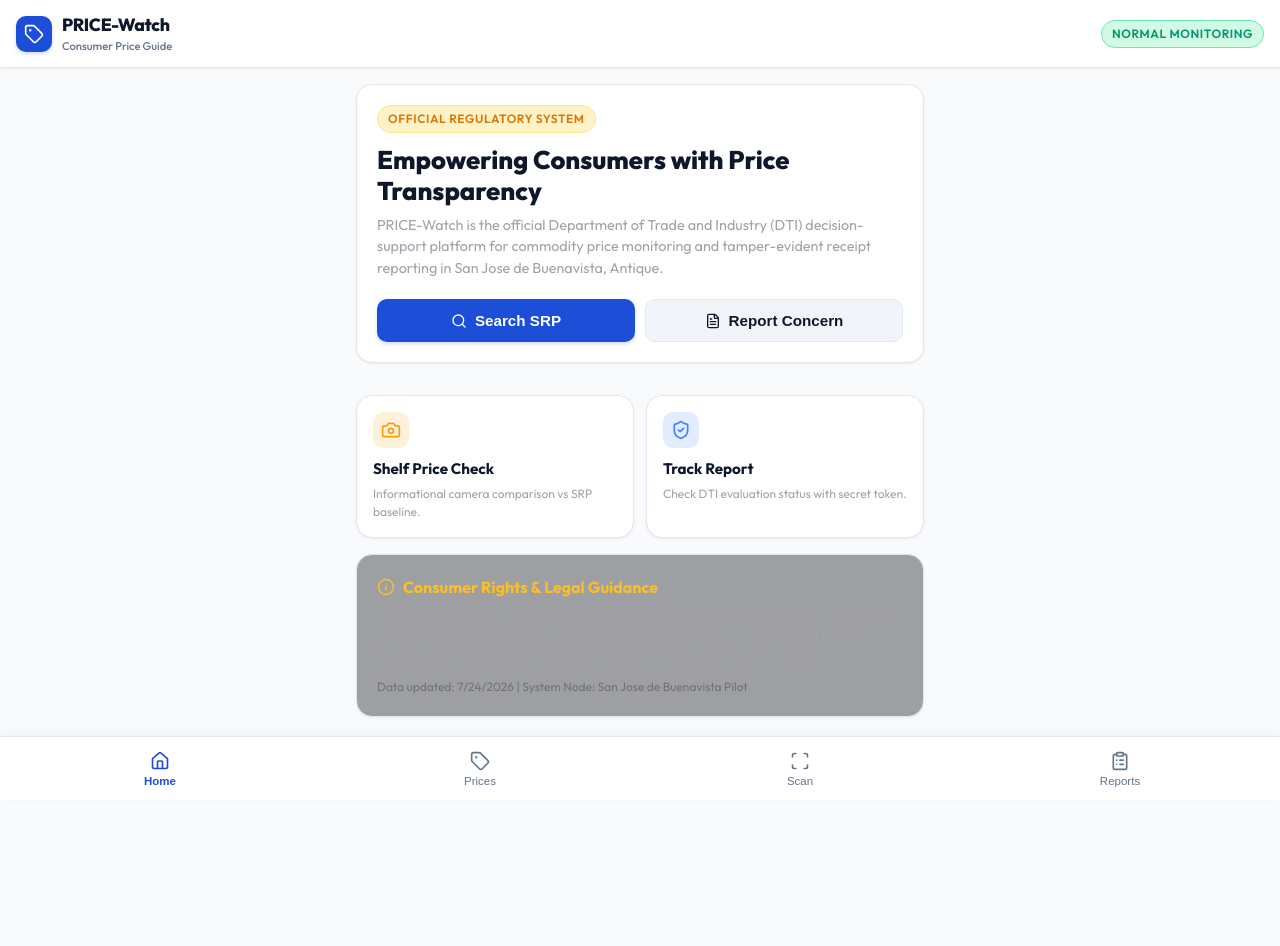
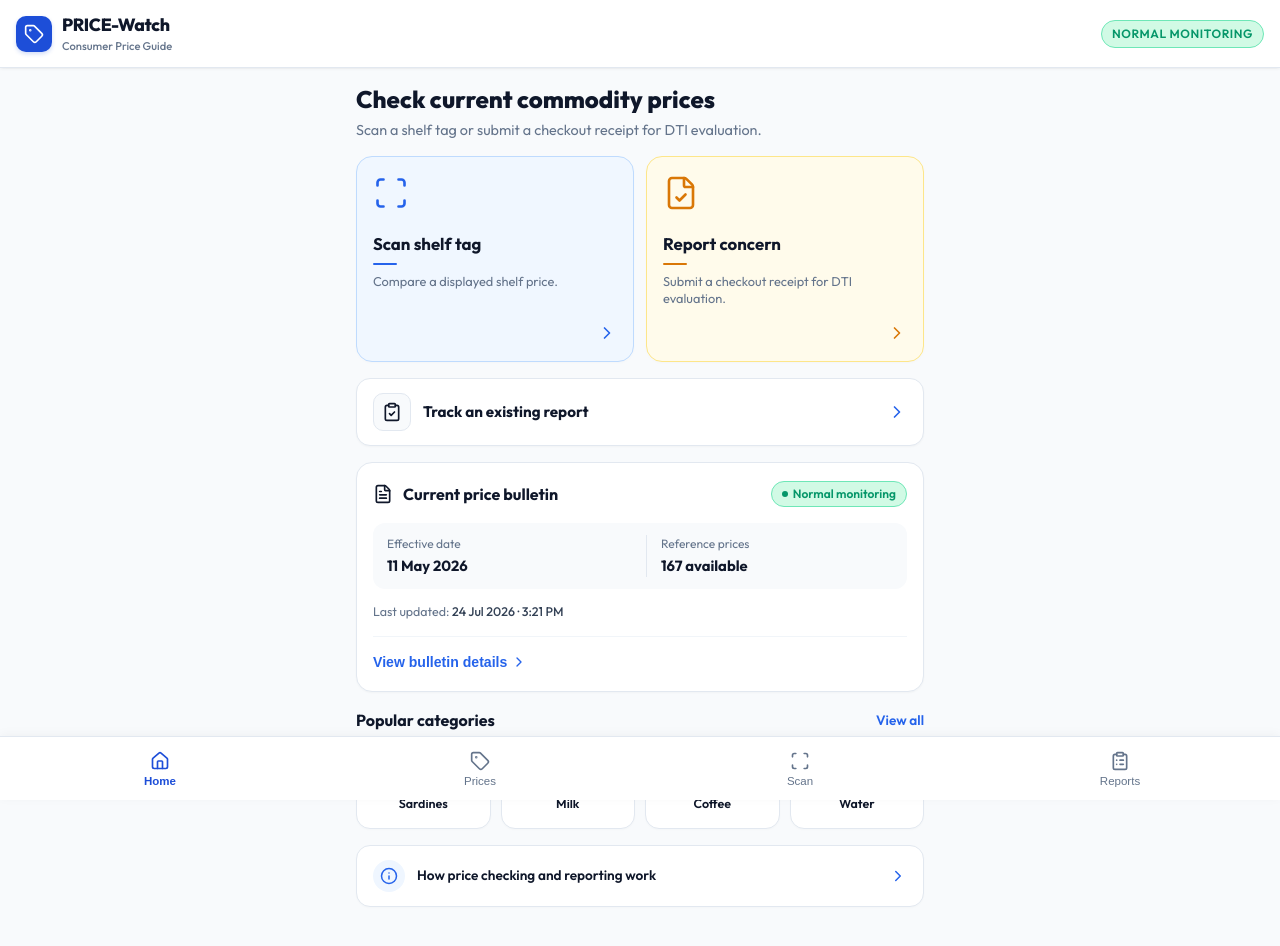
Before and after one commit to Xx4Fun/CAP_DTI, a React (Vite) app in the folder customer-pwa/: page / in a window 1280 px wide. Shown: the top 946 px of the page. Before the commit the page ends 823 px from the top, so only its background shows below. Built offline with nearby package versions, Linux system fonts and the light colour scheme; no server answers.

Commit message:
feat(customer-pwa): implement Home view matching prototype design

```diff
--- a/customer-pwa/src/components/Home.tsx
+++ b/customer-pwa/src/components/Home.tsx
@@ -1,5 +1,16 @@
 import React from 'react';
-import { Search, Camera, FileText, ShieldCheck, Info } from 'lucide-react';
+import {
+  Scan,
+  FileCheck,
+  ClipboardCheck,
+  FileText,
+  ChevronRight,
+  Fish,
+  Milk,
+  Coffee,
+  Droplet,
+  Info
+} from 'lucide-react';
 
 interface HomeProps {
   setActiveTab: (tab: string) => void;
@@ -7,73 +18,374 @@ interface HomeProps {
 }
 
 export const Home: React.FC<HomeProps> = ({ setActiveTab, stateOfCalamity }) => {
+  const handleCategoryClick = (category: string) => {
+    sessionStorage.setItem('srp_search_term', category);
+    setActiveTab('prices');
+  };
+
   return (
     <div style={{ display: 'flex', flexDirection: 'column', gap: '16px' }}>
-      {/* Hero Section */}
-      <div className={`glass-panel ${stateOfCalamity ? 'calamity-active' : ''}`}>
-        <span className={`badge ${stateOfCalamity ? 'badge-red' : 'badge-amber'}`} style={{ marginBottom: '12px' }}>
-          {stateOfCalamity ? 'EMERGENCY PRICE CONTROL ACTIVE' : 'OFFICIAL REGULATORY SYSTEM'}
-        </span>
-        <h1 style={{ fontSize: '1.6rem', fontWeight: 800, marginBottom: '8px', lineHeight: 1.2 }}>
-          Empowering Consumers with Price Transparency
+      {/* 1. Hero Header */}
+      <div>
+        <h1 style={{ fontSize: '1.5rem', fontWeight: 800, color: '#0f172a', marginBottom: '6px', lineHeight: 1.25 }}>
+          Check current commodity prices
         </h1>
-        <p style={{ color: '#a1a1aa', fontSize: '0.9rem', marginBottom: '20px' }}>
-          PRICE-Watch is the official Department of Trade and Industry (DTI) decision-support platform for commodity price monitoring and tamper-evident receipt reporting in San Jose de Buenavista, Antique.
+        <p style={{ color: '#64748b', fontSize: '0.9rem', lineHeight: 1.4 }}>
+          Scan a shelf tag or submit a checkout receipt for DTI evaluation.
         </p>
+      </div>
 
-        <div style={{ display: 'grid', gridTemplateColumns: '1fr 1fr', gap: '10px' }}>
-          <button className="btn-primary" onClick={() => setActiveTab('search')}>
-            <Search size={16} /> Search SRP
-          </button>
-          <button className="btn-secondary" onClick={() => setActiveTab('report')}>
-            <FileText size={16} /> Report Concern
+      {/* 2. Primary Action Cards Grid */}
+      <div style={{ display: 'grid', gridTemplateColumns: '1fr 1fr', gap: '12px' }}>
+        {/* Scan Shelf Tag Card */}
+        <div
+          onClick={() => setActiveTab('scan')}
+          style={{
+            background: '#f0f7ff',
+            border: '1px solid #bfdbfe',
+            borderRadius: '16px',
+            padding: '18px 16px',
+            cursor: 'pointer',
+            display: 'flex',
+            flexDirection: 'column',
+            justifyContent: 'space-between',
+            transition: 'all 0.15s ease',
+            boxShadow: '0 1px 3px rgba(0,0,0,0.02)'
+          }}
+        >
+          <div>
+            <div style={{ color: '#2563eb', marginBottom: '14px' }}>
+              <Scan size={36} strokeWidth={1.75} />
+            </div>
+            <div style={{ fontWeight: 700, fontSize: '1.05rem', color: '#0f172a' }}>
+              Scan shelf tag
+            </div>
+            <div style={{ width: '24px', height: '2px', background: '#2563eb', margin: '6px 0 8px 0', borderRadius: '1px' }} />
+            <div style={{ fontSize: '0.8rem', color: '#64748b', lineHeight: 1.35 }}>
+              Compare a displayed shelf price.
+            </div>
+          </div>
+          <div style={{ display: 'flex', justifyContent: 'flex-end', marginTop: '16px' }}>
+            <ChevronRight size={20} color="#2563eb" />
+          </div>
+        </div>
+
+        {/* Report Concern Card */}
+        <div
+          onClick={() => setActiveTab('reports')}
+          style={{
+            background: '#fffbeb',
+            border: '1px solid #fde68a',
+            borderRadius: '16px',
+            padding: '18px 16px',
+            cursor: 'pointer',
+            display: 'flex',
+            flexDirection: 'column',
+            justifyContent: 'space-between',
+            transition: 'all 0.15s ease',
+            boxShadow: '0 1px 3px rgba(0,0,0,0.02)'
+          }}
+        >
+          <div>
+            <div style={{ color: '#d97706', marginBottom: '14px' }}>
+              <FileCheck size={36} strokeWidth={1.75} />
+            </div>
+            <div style={{ fontWeight: 700, fontSize: '1.05rem', color: '#0f172a' }}>
+              Report concern
+            </div>
+            <div style={{ width: '24px', height: '2px', background: '#d97706', margin: '6px 0 8px 0', borderRadius: '1px' }} />
+            <div style={{ fontSize: '0.8rem', color: '#64748b', lineHeight: 1.35 }}>
+              Submit a checkout receipt for DTI evaluation.
+            </div>
+          </div>
+          <div style={{ display: 'flex', justifyContent: 'flex-end', marginTop: '16px' }}>
+            <ChevronRight size={20} color="#d97706" />
+          </div>
+        </div>
+      </div>
+
+      {/* 3. Track Report Card */}
+      <div
+        onClick={() => setActiveTab('reports')}
+        style={{
+          background: '#ffffff',
+          border: '1px solid #e2e8f0',
+          borderRadius: '14px',
+          padding: '14px 16px',
+          display: 'flex',
+          alignItems: 'center',
+          justifyContent: 'space-between',
+          cursor: 'pointer',
+          boxShadow: '0 1px 2px rgba(0,0,0,0.03)'
+        }}
+      >
+        <div style={{ display: 'flex', alignItems: 'center', gap: '12px' }}>
+          <div style={{
+            width: '38px',
+            height: '38px',
+            borderRadius: '10px',
+            background: '#f8fafc',
+            border: '1px solid #e2e8f0',
+            display: 'flex',
+            alignItems: 'center',
+            justifyContent: 'center',
+            color: '#0f172a'
+          }}>
+            <ClipboardCheck size={20} />
+          </div>
+          <span style={{ fontWeight: 700, fontSize: '0.95rem', color: '#0f172a' }}>
+            Track an existing report
+          </span>
+        </div>
+        <ChevronRight size={20} color="#2563eb" />
+      </div>
+
+      {/* 4. Current Price Bulletin Status Card */}
+      <div style={{
+        background: '#ffffff',
+        border: '1px solid #e2e8f0',
+        borderRadius: '16px',
+        padding: '18px 16px',
+        boxShadow: '0 1px 2px rgba(0,0,0,0.03)'
+      }}>
+        {/* Header line */}
+        <div style={{ display: 'flex', alignItems: 'center', justifyContent: 'space-between', marginBottom: '16px' }}>
+          <div style={{ display: 'flex', alignItems: 'center', gap: '10px' }}>
+            <FileText size={20} color="#0f172a" />
+            <span style={{ fontWeight: 700, fontSize: '1rem', color: '#0f172a' }}>
+              Current price bulletin
+            </span>
+          </div>
+          {stateOfCalamity ? (
+            <span style={{
+              background: '#fee2e2',
+              color: '#dc2626',
+              border: '1px solid #fca5a5',
+              padding: '3px 10px',
+              borderRadius: '9999px',
+              fontSize: '0.75rem',
+              fontWeight: 600,
+              display: 'inline-flex',
+              alignItems: 'center',
+              gap: '5px'
+            }}>
+              <span style={{ width: 6, height: 6, borderRadius: '50%', background: '#dc2626' }} />
+              Calamity active
+            </span>
+          ) : (
+            <span style={{
+              background: '#d1fae5',
+              color: '#059669',
+              border: '1px solid #6ee7b7',
+              padding: '3px 10px',
+              borderRadius: '9999px',
+              fontSize: '0.75rem',
+              fontWeight: 600,
+              display: 'inline-flex',
+              alignItems: 'center',
+              gap: '5px'
+            }}>
+              <span style={{ width: 6, height: 6, borderRadius: '50%', background: '#059669' }} />
+              Normal monitoring
+            </span>
+          )}
+        </div>
+
+        {/* Details Grid */}
+        <div style={{
+          display: 'grid',
+          gridTemplateColumns: '1fr 1fr',
+          gap: '12px',
+          background: '#f8fafc',
+          borderRadius: '12px',
+          padding: '12px 14px',
+          marginBottom: '14px'
+        }}>
+          <div>
+            <div style={{ fontSize: '0.75rem', color: '#64748b', marginBottom: '2px' }}>
+              Effective date
+            </div>
+            <div style={{ fontWeight: 700, fontSize: '0.92rem', color: '#0f172a' }}>
+              11 May 2026
+            </div>
+          </div>
+          <div style={{ borderLeft: '1px solid #e2e8f0', paddingLeft: '14px' }}>
+            <div style={{ fontSize: '0.75rem', color: '#64748b', marginBottom: '2px' }}>
+              Reference prices
+            </div>
+            <div style={{ fontWeight: 700, fontSize: '0.92rem', color: '#0f172a' }}>
+              167 available
+            </div>
+          </div>
+        </div>
+
+        {/* Subtext */}
+        <div style={{ fontSize: '0.78rem', color: '#64748b', marginBottom: '14px' }}>
+          Last updated: <span style={{ color: '#334155', fontWeight: 500 }}>24 Jul 2026 · 3:21 PM</span>
+        </div>
+
+        <div style={{ borderTop: '1px solid #f1f5f9', paddingTop: '12px' }}>
+          <button
+            onClick={() => setActiveTab('prices')}
+            style={{
+              background: 'none',
+              border: 'none',
+              padding: 0,
+              color: '#2563eb',
+              fontWeight: 600,
+              fontSize: '0.88rem',
+              display: 'inline-flex',
+              alignItems: 'center',
+              gap: '4px',
+              cursor: 'pointer'
+            }}
+          >
+            View bulletin details <ChevronRight size={16} />
           </button>
         </div>
       </div>
 
-      {/* Quick Action Grid */}
-      <div style={{ display: 'grid', gridTemplateColumns: '1fr 1fr', gap: '12px' }}>
-        <div
-          className="glass-panel"
-          style={{ padding: '16px', cursor: 'pointer', marginBottom: 0 }}
-          onClick={() => setActiveTab('shelf-scanner')}
-        >
-          <div style={{ background: 'rgba(245, 158, 11, 0.15)', width: '36px', height: '36px', borderRadius: '10px', display: 'flex', alignItems: 'center', justifyContent: 'center', color: '#f59e0b', marginBottom: '10px' }}>
-            <Camera size={20} />
-          </div>
-          <div style={{ fontWeight: 700, fontSize: '0.95rem' }}>Shelf Price Check</div>
-          <div style={{ fontSize: '0.75rem', color: '#a1a1aa', marginTop: '4px' }}>
-            Informational camera comparison vs SRP baseline.
-          </div>
+      {/* 5. Popular Categories Grid */}
+      <div>
+        <div style={{ display: 'flex', justifyContent: 'space-between', alignItems: 'center', marginBottom: '10px' }}>
+          <h2 style={{ fontSize: '1rem', fontWeight: 700, color: '#0f172a' }}>
+            Popular categories
+          </h2>
+          <span
+            onClick={() => setActiveTab('prices')}
+            style={{ color: '#2563eb', fontWeight: 600, fontSize: '0.85rem', cursor: 'pointer' }}
+          >
+            View all
+          </span>
         </div>
 
-        <div
-          className="glass-panel"
-          style={{ padding: '16px', cursor: 'pointer', marginBottom: 0 }}
-          onClick={() => setActiveTab('track')}
-        >
-          <div style={{ background: 'rgba(59, 130, 246, 0.15)', width: '36px', height: '36px', borderRadius: '10px', display: 'flex', alignItems: 'center', justifyContent: 'center', color: '#3b82f6', marginBottom: '10px' }}>
-            <ShieldCheck size={20} />
+        <div style={{ display: 'grid', gridTemplateColumns: 'repeat(4, 1fr)', gap: '10px' }}>
+          {/* Sardines */}
+          <div
+            onClick={() => handleCategoryClick('Sardines')}
+            style={{
+              background: '#ffffff',
+              border: '1px solid #e2e8f0',
+              borderRadius: '14px',
+              padding: '14px 6px',
+              display: 'flex',
+              flexDirection: 'column',
+              alignItems: 'center',
+              gap: '8px',
+              cursor: 'pointer',
+              boxShadow: '0 1px 2px rgba(0,0,0,0.02)'
+            }}
+          >
+            <div style={{ color: '#2563eb' }}>
+              <Fish size={24} />
+            </div>
+            <span style={{ fontSize: '0.78rem', fontWeight: 600, color: '#0f172a' }}>Sardines</span>
           </div>
-          <div style={{ fontWeight: 700, fontSize: '0.95rem' }}>Track Report</div>
-          <div style={{ fontSize: '0.75rem', color: '#a1a1aa', marginTop: '4px' }}>
-            Check DTI evaluation status with secret token.
+
+          {/* Milk */}
+          <div
+            onClick={() => handleCategoryClick('Milk')}
+            style={{
+              background: '#ffffff',
+              border: '1px solid #e2e8f0',
+              borderRadius: '14px',
+              padding: '14px 6px',
+              display: 'flex',
+              flexDirection: 'column',
+              alignItems: 'center',
+              gap: '8px',
+              cursor: 'pointer',
+              boxShadow: '0 1px 2px rgba(0,0,0,0.02)'
+            }}
+          >
+            <div style={{ color: '#2563eb' }}>
+              <Milk size={24} />
+            </div>
+            <span style={{ fontSize: '0.78rem', fontWeight: 600, color: '#0f172a' }}>Milk</span>
+          </div>
+
+          {/* Coffee */}
+          <div
+            onClick={() => handleCategoryClick('Coffee')}
+            style={{
+              background: '#ffffff',
+              border: '1px solid #e2e8f0',
+              borderRadius: '14px',
+              padding: '14px 6px',
+              display: 'flex',
+              flexDirection: 'column',
+              alignItems: 'center',
+              gap: '8px',
+              cursor: 'pointer',
+              boxShadow: '0 1px 2px rgba(0,0,0,0.02)'
+            }}
+          >
+            <div style={{ color: '#2563eb' }}>
+              <Coffee size={24} />
+            </div>
+            <span style={{ fontSize: '0.78rem', fontWeight: 600, color: '#0f172a' }}>Coffee</span>
+          </div>
+
+          {/* Water */}
+          <div
+            onClick={() => handleCategoryClick('Water')}
+            style={{
+              background: '#ffffff',
+              border: '1px solid #e2e8f0',
+              borderRadius: '14px',
+              padding: '14px 6px',
+              display: 'flex',
+              flexDirection: 'column',
+              alignItems: 'center',
+              gap: '8px',
+              cursor: 'pointer',
+              boxShadow: '0 1px 2px rgba(0,0,0,0.02)'
+            }}
+          >
+            <div style={{ color: '#2563eb' }}>
+              <Droplet size={24} />
+            </div>
+            <span style={{ fontSize: '0.78rem', fontWeight: 600, color: '#0f172a' }}>Water</span>
           </div>
         </div>
       </div>
 
-      {/* Consumer Regulatory Guidance Notice */}
-      <div className="glass-panel" style={{ background: 'rgba(24, 24, 28, 0.4)' }}>
-        <div style={{ display: 'flex', alignItems: 'center', gap: '8px', marginBottom: '8px', color: '#fbbf24', fontWeight: 700 }}>
-          <Info size={18} /> Consumer Rights & Legal Guidance
+      {/* 6. Info Footer Card */}
+      <div
+        onClick={() => setActiveTab('prices')}
+        style={{
+          background: '#ffffff',
+          border: '1px solid #e2e8f0',
+          borderRadius: '14px',
+          padding: '14px 16px',
+          display: 'flex',
+          alignItems: 'center',
+          justifyContent: 'space-between',
+          cursor: 'pointer',
+          boxShadow: '0 1px 2px rgba(0,0,0,0.02)'
+        }}
+      >
+        <div style={{ display: 'flex', alignItems: 'center', gap: '12px' }}>
+          <div style={{
+            width: '32px',
+            height: '32px',
+            borderRadius: '50%',
+            background: '#eff6ff',
+            display: 'flex',
+            alignItems: 'center',
+            justifyContent: 'center',
+            color: '#2563eb'
+          }}>
+            <Info size={18} />
+          </div>
+          <span style={{ fontWeight: 600, fontSize: '0.85rem', color: '#0f172a' }}>
+            How price checking and reporting work
+          </span>
         </div>
-        <p style={{ fontSize: '0.82rem', color: '#a1a1aa', lineHeight: 1.5 }}>
-          Under Republic Act 7581 (Philippine Price Act), retailers are legally prohibited from selling basic necessities above the official Suggested Retail Price (SRP). Submitting a formal receipt report creates an official record for human evaluation by DTI officers.
-        </p>
-        <div style={{ marginTop: '12px', fontSize: '0.75rem', color: '#71717a' }}>
-          Data updated: {new Date().toLocaleDateString()} | System Node: San Jose de Buenavista Pilot
-        </div>
+        <ChevronRight size={18} color="#2563eb" />
       </div>
     </div>
   );
 };
+
+export default Home;
```
Also changed, not shown: customer-pwa/src/components/SrpSearch.tsx (+8 -1 lines).
